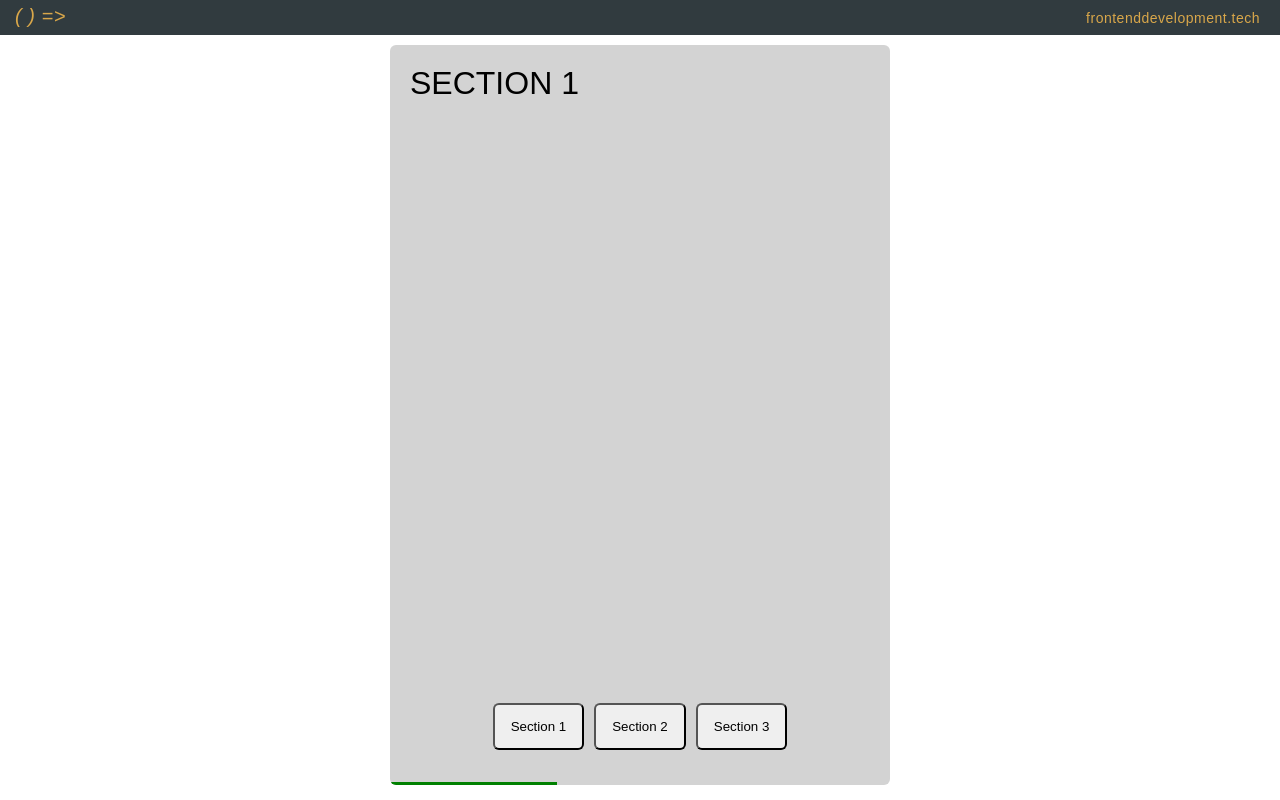
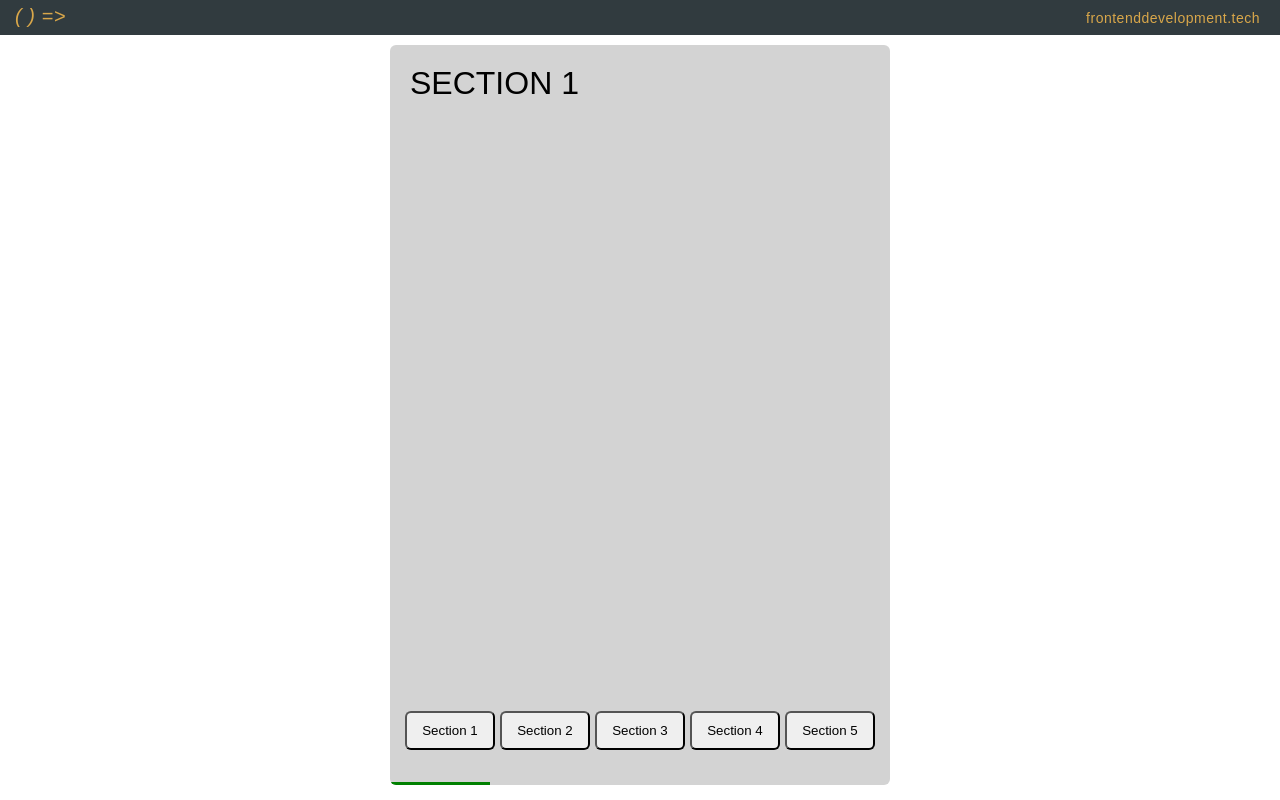
Before and after one commit to eastcoastdeveloper/in-page-navigation, an Angular app: page / in a window 1280 px wide. Built offline with nearby package versions, Linux system fonts and the light colour scheme.

Commit message:
3 files modified

```diff
--- a/src/app/app.component.html
+++ b/src/app/app.component.html
@@ -15,13 +15,13 @@
   <div id="indicator" #bar></div>
   <div id="percent">
     <div *ngFor="let percent of [].constructor(sectionLength); let i = index">
-      {{ Math.round((i + 1) * 33.33333) + '%' }}
+      {{ Math.round((100 / sectionLength) * (i + 1)) + '%' }}
     </div>
   </div>
   <div class="btn-group" (mouseover)="whereYouAt()" (mouseout)="revert()">
     <button
       *ngFor="let btn of [].constructor(sectionLength); let i = index"
-      (click)="navigate(i + 1)"
+      (click)="navigate(i)"
     >
       {{ 'Section ' + (i + 1) }}
     </button>
--- a/src/app/app.component.scss
+++ b/src/app/app.component.scss
@@ -43,20 +43,21 @@ body {
   display: block !important;
 }
 
-button:nth-child(2) {
-  margin: 0 10px;
-}
-
 .btn-group {
   position: absolute;
   bottom: 35px;
   left: 0;
   right: 0;
   text-align: center;
+  display: grid;
+  grid-template-columns: repeat(5, auto);
+  grid-column-gap: 5px;
+  width: calc(100% - 30px);
+  margin: 0 auto;
 }
 
 button {
-  padding: 14px 16px;
+  padding: 10px 5px;
   border-radius: 6px;
   outline: none;
   cursor: pointer;
--- a/src/app/app.component.ts
+++ b/src/app/app.component.ts
@@ -17,8 +17,7 @@ export class AppComponent {
   @ViewChild('bar', { static: false }) bar: ElementRef;
 
   progress: any = [];
-  sectionLength = 3;
-  pages: any = [];
+  sectionLength = 5;
   barLinkWidth: number = 0;
   Math: any;
 
```
